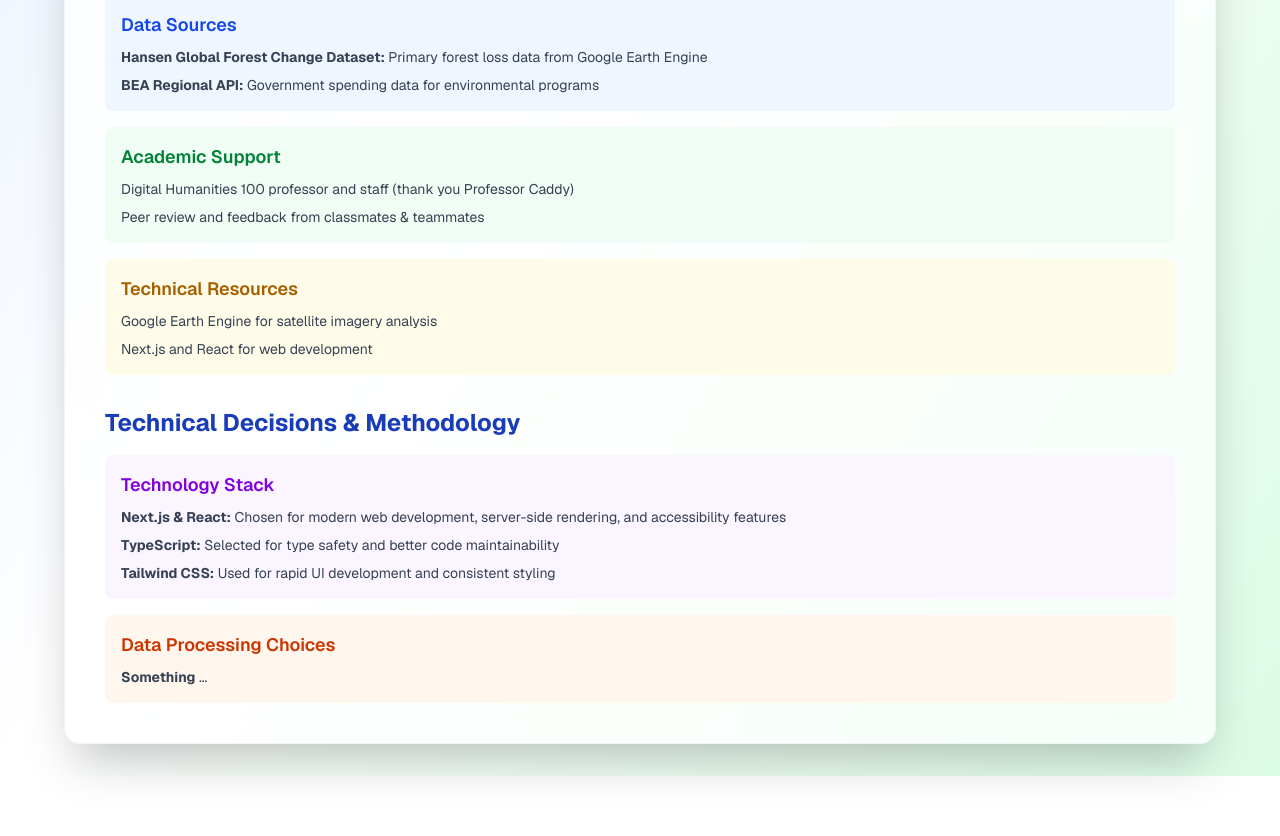
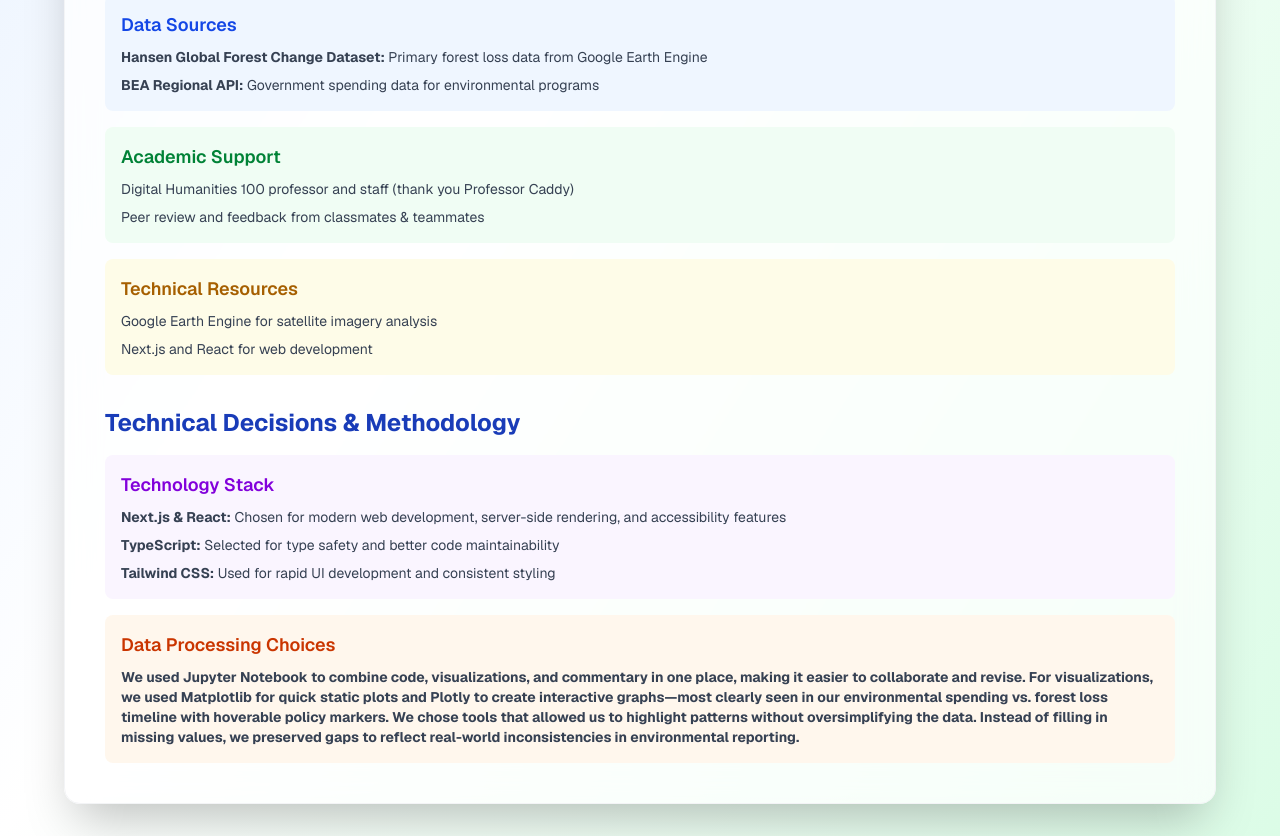
Before and after one commit to JayYeung/ghost-forest-frontend, a Next.js app: page /about in a window 1280 px wide. Shown: the part 1171-2007 px from the top of the page. Before the commit the page ends 1947 px from the top, so only its background shows below. Built offline with nearby package versions, Linux system fonts and the light colour scheme.

Commit message:
Update page.tsx

```diff
--- a/src/app/about/page.tsx
+++ b/src/app/about/page.tsx
@@ -329,7 +329,17 @@ export default function About() {
                                         </h3>
                                         <ul className="text-sm space-y-2">
                                             <li>
-                                                <strong>Something</strong> ...
+                                                <strong>We used Jupyter Notebook to combine code, visualizations,
+                                                    and commentary in one place, making it easier to collaborate and revise.
+                                                    For visualizations, we used Matplotlib for quick static plots and Plotly to
+                                                    create interactive graphs—most clearly seen in our environmental spending vs.
+                                                    forest loss timeline with hoverable policy markers. We chose tools that allowed
+                                                    us to highlight patterns without oversimplifying the data. Instead of filling in
+                                                    missing values, we preserved gaps to reflect real-world inconsistencies in
+                                                    environmental reporting.
+
+
+                                              </strong>
                                             </li>
                                         </ul>
                                     </div>
```
